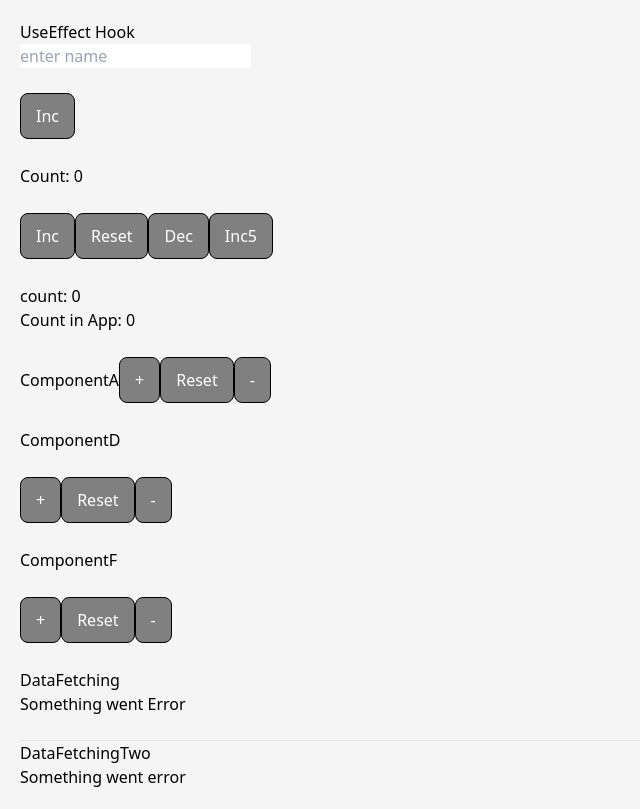
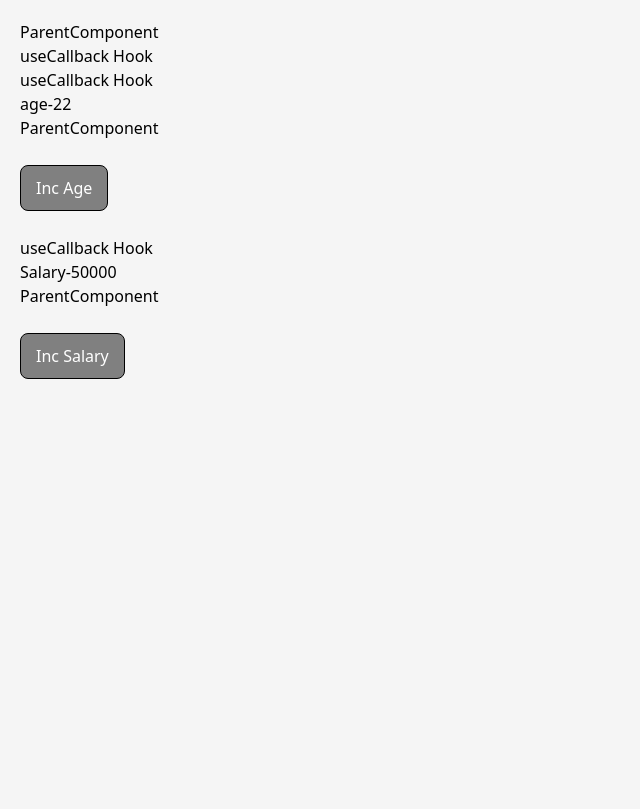
Before and after one commit to Omid-Sargazi/react-project, a React (Create React App) app: page /super-hero in a window 1280 px wide. Shown: the whole page, without its empty margins (0-640 px from the left). Built offline with nearby package versions, Linux system fonts and the light colour scheme; no server answers.

Commit message:
React Hooks useCallback Hook

```diff
--- a/src/App.js
+++ b/src/App.js
@@ -99,6 +99,7 @@
 import ComponentA from "./Components/ComponentA";
 import DataFetching from "./Components/DataFetching";
 import DataFetchingTwo from "./Components/DataFetchingTwo";
+import ParentComponent from "./Components/ParentComponent";
 import { useReducer } from "react";
 
 export const UserContext = React.createContext();
@@ -152,13 +153,13 @@
       <HookCounterTwo />
       <HookCounterThree />
       <HookCOunFour /> */}
-      <HookCounterone />
+      {/* <HookCounterone /> */}
       {/* <HookMouse /> */}
       {/* <MouseContainer />
       <CounterByReducer />
       <CounterByReducerTwo />
       <CounterByReducerThree /> */}
-      <CountContext.Provider
+      {/* <CountContext.Provider
         value={{ countState: count, countDispatch: dispatch }}
       >
         <h1>Count in App: {count}</h1>
@@ -169,7 +170,8 @@
       <DataFetching />
       <br />
       <hr />
-      <DataFetchingTwo />
+      <DataFetchingTwo /> */}
+      <ParentComponent />
     </div>
   );
 };
--- /dev/null
+++ b/src/Components/Button.js
@@ -0,0 +1,12 @@
+import React from "react";
+const Button = ({ handleClick, children }) => {
+  console.log(`Rendereing button-`, children);
+  return (
+    <>
+      <h1>ParentComponent</h1>
+      <button onClick={handleClick}>{children}</button>
+    </>
+  );
+};
+
+export default React.memo(Button);
--- /dev/null
+++ b/src/Components/Count.js
@@ -0,0 +1,14 @@
+import React from "react";
+const Count = ({ text, count }) => {
+  console.log(`Rendering ${text}`);
+  return (
+    <>
+      <h1>useCallback Hook</h1>
+      <div>
+        {text}-{count}
+      </div>
+    </>
+  );
+};
+
+export default React.memo(Count);
--- /dev/null
+++ b/src/Components/ParentComponent.js
@@ -0,0 +1,29 @@
+import { useState, useCallback } from "react";
+import Button from "./Button";
+import Count from "./Count";
+import Title from "./Title";
+const ParentComponent = () => {
+  const [age, setAge] = useState(22);
+  const [salary, setSalary] = useState(50000);
+
+  const incrementAge = useCallback(() => {
+    setAge(age + 1);
+  }, [age]);
+
+  const incrermentSalary = useCallback(() => {
+    setSalary(salary + 1000);
+  }, [salary]);
+
+  return (
+    <>
+      <h1>ParentComponent</h1>
+      <Title />
+      <Count text="age" count={age} />
+      <Button handleClick={incrementAge}>Inc Age</Button>
+      <Count text="Salary" count={salary} />
+      <Button handleClick={incrermentSalary}>Inc Salary</Button>
+    </>
+  );
+};
+
+export default ParentComponent;
--- /dev/null
+++ b/src/Components/Title.js
@@ -0,0 +1,11 @@
+import React from "react";
+const Title = () => {
+  console.log("Rendering Title");
+  return (
+    <>
+      <h1>useCallback Hook</h1>
+    </>
+  );
+};
+
+export default React.memo(Title);
```
Also changed, not shown: 1 other file (tests, documents, lock files or other folders).
